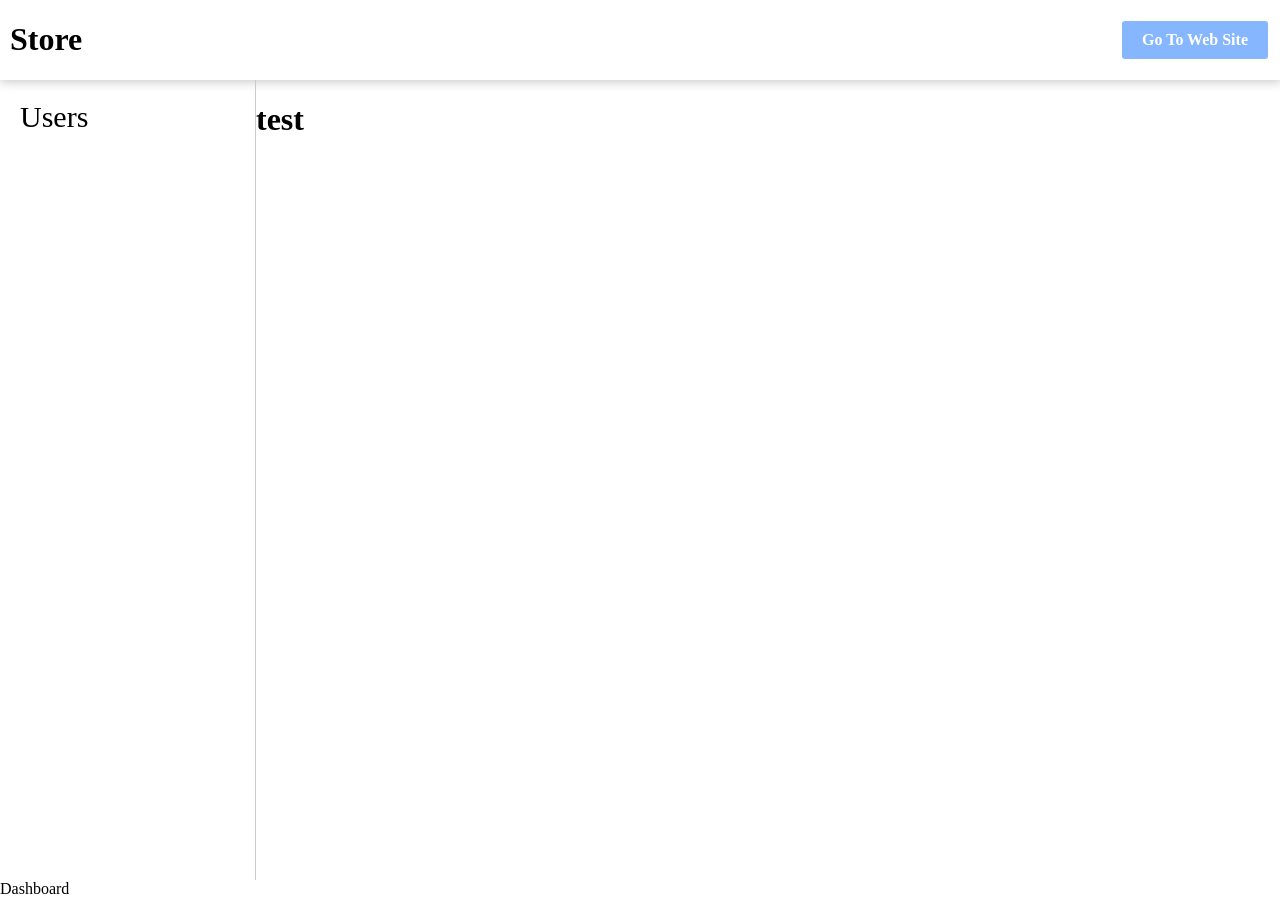
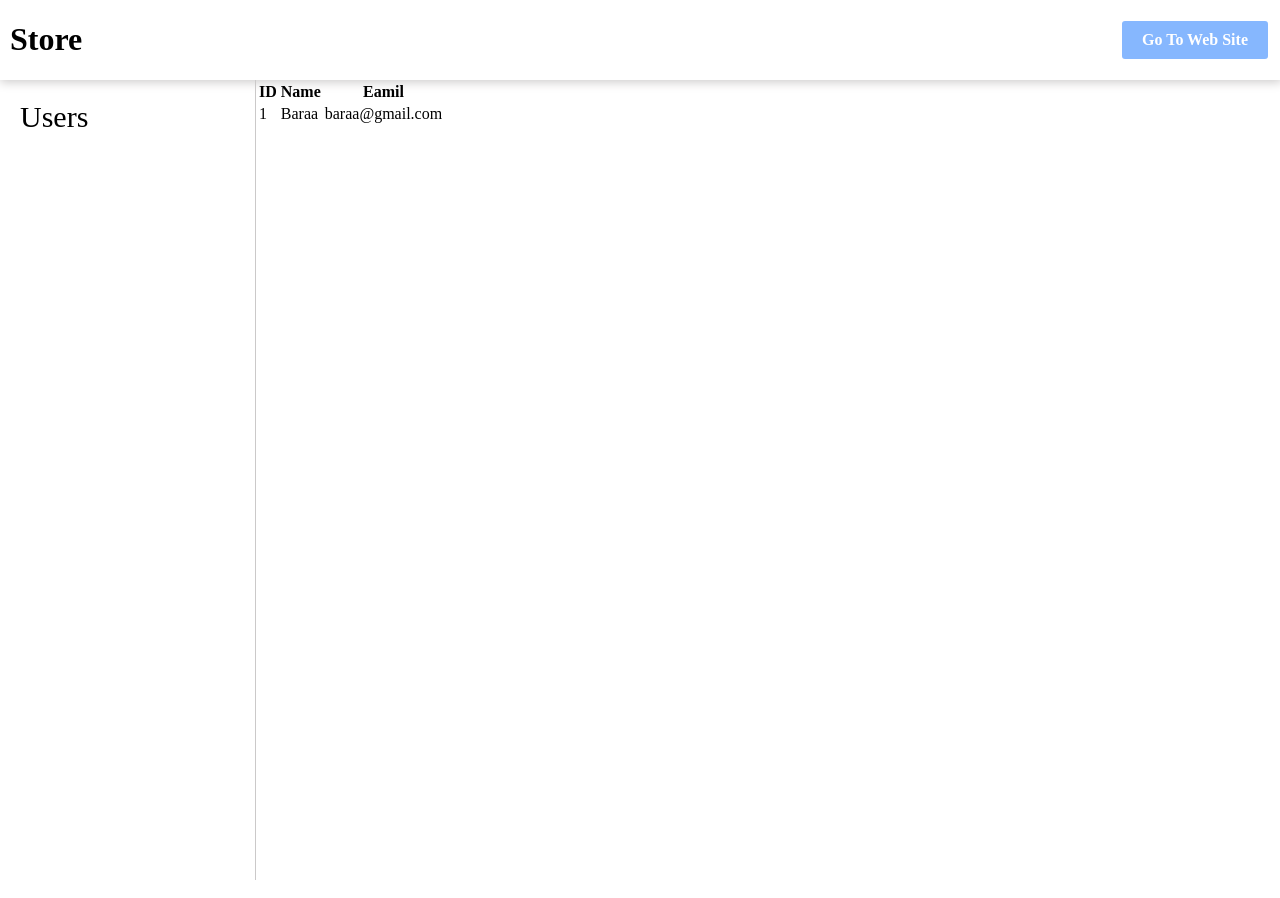
Before and after one commit to engbaraakhamaysa/react-dashboard, a React (Create React App) app: page /dashboard in a window 1280 px wide. Built offline with nearby package versions, Linux system fonts and the light colour scheme.

Commit message:
Add User table to Dashboaard

```diff
--- a/src/Dashboard.js
+++ b/src/Dashboard.js
@@ -1,5 +1,6 @@
 import SideBar from "./Components/SideBar";
 import TopBar from "./Components/TopBar";
+import Users from "./Users";
 
 export default function Dashboard() {
   return (
@@ -7,9 +8,8 @@ export default function Dashboard() {
       <TopBar />
       <div className="content-flex">
         <SideBar />
-        <h1>test</h1>
+        <Users />
       </div>
-      <div>Dashboard</div>
     </div>
   );
 }
--- /dev/null
+++ b/src/Users.js
@@ -0,0 +1,20 @@
+export default function Users() {
+  return (
+    <div>
+      <table>
+        <thead>
+          <th>ID</th>
+          <th>Name</th>
+          <th>Eamil</th>
+        </thead>
+        <tbody>
+          <tr>
+            <td>1</td>
+            <td>Baraa</td>
+            <td>baraa@gmail.com</td>
+          </tr>
+        </tbody>
+      </table>
+    </div>
+  );
+}
```
